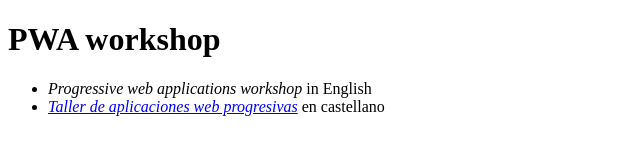
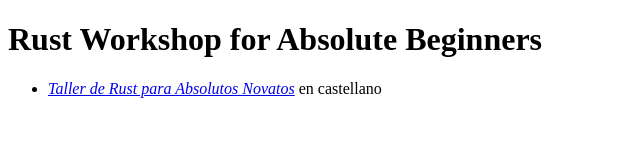
Before and after one commit to delapuente/rust-workshop, a website: page root/index.html in a window 1280 px wide. Shown: the whole page, without its empty margins (0-640 px from the left). Drawn offline with Linux system fonts and the light colour scheme.

Commit message:
Updating the main page

```diff
--- a/root/index.html
+++ b/root/index.html
@@ -1,17 +1,17 @@
 <!doctype html>
 <html>
 <head>
-    <title>PWA workshop</title>
+    <title>Rust Workshop for Absolute Beginners</title>
     <meta charset="utf-8">
     <meta name="viewport" content="width=device-width, initial-scale=1">
 </head>
 
 <body>
-    <h1>PWA workshop</h1>
+    <h1>Rust Workshop for Absolute Beginners</h1>
 
     <nav><ul>
-        <li><i>Progressive web applications workshop</i> in English</li>
-        <li><a href="es/"><i>Taller de aplicaciones web progresivas</i></a> en castellano</li>
+        <!-- <li><i>Rust for Aboslute Beginners Workshop</i> in English</li> -->
+        <li><a href="es/"><i>Taller de Rust para Absolutos Novatos</i></a> en castellano</li>
     </ul></nav>
 </body>
 </html>
```
